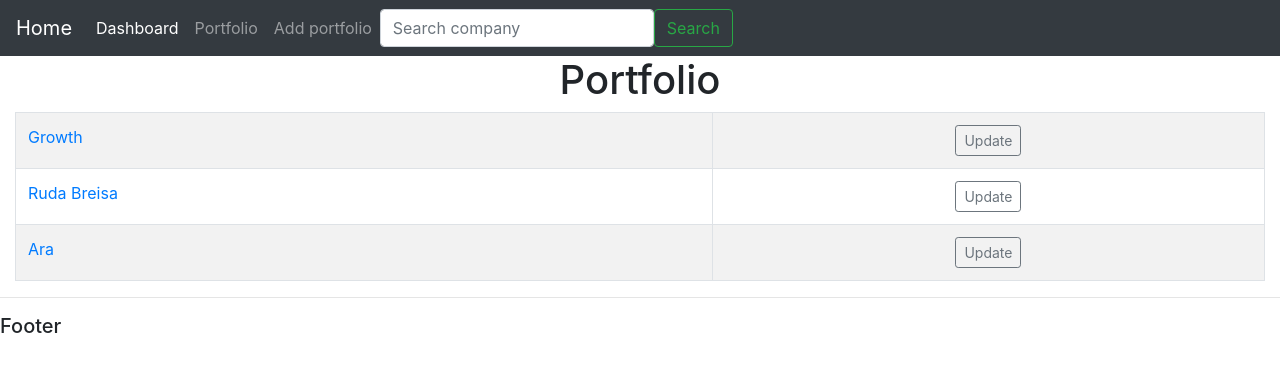
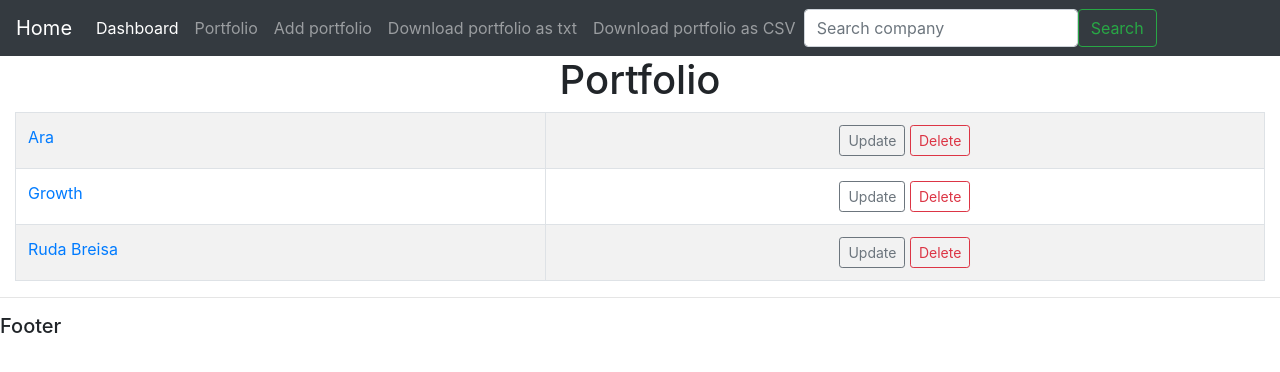
Before and after one commit to goalb/GPW_Tracker, a Django app: page /list_portfolio in a window 1280 px wide. Shown: the top 372 px of the page. Run offline with Django 4.2, Linux system fonts and the light colour scheme; data comes from the database, SQL or seed files in the repository; both versions use the stored data as it was after the commit.

Commit message:
Add files via upload

```diff
--- a/GPW_Tracker/GPW_Tracker/base/templates/base/navbar.html
+++ b/GPW_Tracker/GPW_Tracker/base/templates/base/navbar.html
@@ -16,6 +16,12 @@
       <li class="nav-item">
         <a class="nav-link" href="{% url 'add-portfolio' %}">Add portfolio</a>
       </li>
+      <li class="nav-item">
+        <a class="nav-link" href="{% url 'portfolio-text' %}">Download portfolio as txt</a>
+      </li>
+      <li class="nav-item">
+        <a class="nav-link" href="{% url 'portfolio-download-csv' %}">Download portfolio as CSV</a>
+      </li>
     </ul>
     <form class="d-flex" method="POST" action="{% url 'search-company' %}">
       {% csrf_token %}
--- a/GPW_Tracker/GPW_Tracker/base/templates/base/portfolio.html
+++ b/GPW_Tracker/GPW_Tracker/base/templates/base/portfolio.html
@@ -11,6 +11,8 @@
         </td>
         <td align="center">
             <a href="{% url 'update-portfolio' portfolio.id %}" class="btn btn-outline-secondary btn-sm" >Update</a>
+
+            <a href="{% url 'delete-portfolio' portfolio.id %}" class="btn btn-outline-danger btn-sm" >Delete</a>
         </td>
     </tr>
         {% endfor %}
--- a/GPW_Tracker/GPW_Tracker/base/urls.py
+++ b/GPW_Tracker/GPW_Tracker/base/urls.py
@@ -4,10 +4,17 @@ from . import views
 urlpatterns = [
     path('login/', views.loginpage, name="login"),
     path('', views.home, name="home"),
+
+    # Everything with company
+    path('show_company/<company_id>', views.show_company, name='show-company'),
+    path('search_company', views.search_company, name='search-company'),
+
+    # Everything with portfolio
     path('add_portfolio', views.add_portfolio, name='add-portfolio'),
     path('list_portfolio', views.list_portfolio, name='list-portfolio'),
     path('show_portfolio/<portfolio_id>', views.show_portfolio, name='show-portfolio'),
-    path('show_company/<company_id>', views.show_company, name='show-company'),
-    path('search_company', views.search_company, name='search-company'),
     path('update_portfolio/<portfolio_id>', views.update_portfolio, name='update-portfolio'),
+    path('delete_portfolio/<portfolio_id>', views.delete_portfolio, name='delete-portfolio'),
+    path('portfolio_text', views.portfolio_text, name='portfolio-text'),
+    path('portfolio_download_csv', views.portfolio_download_csv, name='portfolio-download-csv')
 ]
--- a/GPW_Tracker/GPW_Tracker/base/views.py
+++ b/GPW_Tracker/GPW_Tracker/base/views.py
@@ -1,7 +1,8 @@
 from django.shortcuts import render, redirect
-from django.http import HttpResponseRedirect
+from django.http import HttpResponseRedirect, HttpResponse
 from .forms import PortfolioForm
 from .models import Portfolio, Company
+import csv
 
 
 # from django.contrib.auth import authenticate, login, logout
@@ -14,6 +15,29 @@ def loginpage(request):
 
 def home(request):
     return render(request, 'home.html')
+
+    # Everything with company --------------------------------------------
+
+
+def list_company(request):
+    list_company = Company.objects.all().order_by('name')
+    return render(request, 'base/company.html', {'show_company': list_company})
+
+
+def show_company(request, company_id):
+    company = Company.objects.get(pk=company_id)
+    return render(request, 'base/show_company.html', {'company': company})
+
+
+def search_company(request):
+    if request.method == "POST":
+        searched = request.POST['searched']
+        companies = Company.objects.filter(name__contains=searched)
+        return render(request, 'base/search_company.html', {'searched': searched, 'companies': companies})
+    else:
+        return render(request, 'base/search_company.html', {})
+
+    # Everything with portfolio ----------------------------------------------
 
 
 def add_portfolio(request):
@@ -32,32 +56,13 @@ def add_portfolio(request):
 
 
 def list_portfolio(request):
-    list_portfolio = Portfolio.objects.all()
+    list_portfolio = Portfolio.objects.all().order_by('name')
     return render(request, 'base/portfolio.html', {'show_portfolio': list_portfolio})
-
-
-def list_company(request):
-    list_company = Company.objects.all()
-    return render(request, 'base/company.html', {'show_company': list_company})
 
 
 def show_portfolio(request, portfolio_id):
     portfolio = Portfolio.objects.get(pk=portfolio_id)
     return render(request, 'base/show_portfolio.html', {'portfolio': portfolio})
-
-
-def show_company(request, company_id):
-    company = Company.objects.get(pk=company_id)
-    return render(request, 'base/show_company.html', {'company': company})
-
-
-def search_company(request):
-    if request.method == "POST":
-        searched = request.POST['searched']
-        companies = Company.objects.filter(name__contains=searched)
-        return render(request, 'base/search_company.html', {'searched': searched, 'companies': companies})
-    else:
-        return render(request, 'base/search_company.html', {})
 
 
 def update_portfolio(request, portfolio_id):
@@ -67,3 +72,46 @@ def update_portfolio(request, portfolio_id):
         form.save()
         return redirect('list-portfolio')
     return render(request, 'base/update_portfolio.html', {'portfolio': portfolio, 'form': form})
+
+
+def delete_portfolio(request, portfolio_id):
+    portfolio = Portfolio.objects.get(pk=portfolio_id)
+    portfolio.delete()
+    return redirect('list-portfolio')
+
+
+def portfolio_text(request):
+    response = HttpResponse(content_type='text/plain')
+    response['Content-Disposition'] = 'attachment; filename=portoflio.txt'
+
+    # Designate model
+    portfolios = Portfolio.objects.all()
+    lines = []
+
+    # Loop through
+    for portfolio in portfolios:
+        lines.append(f'{portfolio}\n')
+
+    # Write to textfile
+    response.writelines(lines)
+    return response
+
+
+def portfolio_download_csv(request):
+    response = HttpResponse(content_type='text/csv')
+    response['Content-Disposition'] = 'attachment; filename=portoflio.csv'
+
+    # Create a csv writer
+    writer = csv.writer(response)
+
+    # Designate model
+    portfolios = Portfolio.objects.all()
+
+    # Add column to csv file
+    writer.writerow(['Portfolio Name', 'User'])
+
+    # Loop through
+    for portfolio in portfolios:
+        writer.writerow([portfolio.name, portfolio.user])
+
+    return response
```
Also changed, not shown: GPW_Tracker/GPW_Tracker/db.sqlite3.
